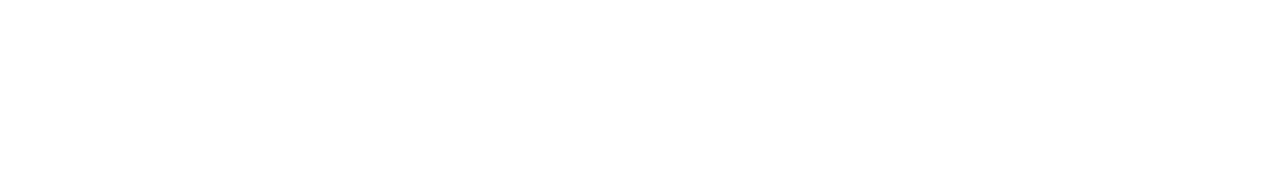
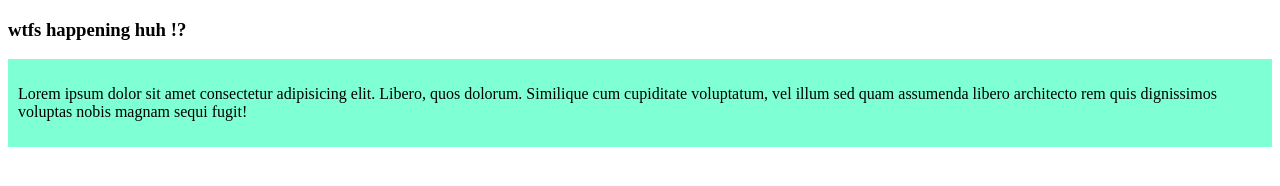
Before and after one commit to rafio1020/my-simple-website, a plain HTML site: page mysimplewebsite.html in a window 1280 px wide. Drawn offline with Linux system fonts and the light colour scheme.

Commit message:
added first blog

```diff
--- /dev/null
+++ b/blogs/mystyle.css
@@ -0,0 +1,4 @@
+div{
+    background-color: aquamarine;
+    padding: 10px;
+}
--- a/mysimplewebsite.html
+++ b/mysimplewebsite.html
@@ -3,9 +3,13 @@
 <head>
     <meta charset="UTF-8">
     <meta name="viewport" content="width=device-width, initial-scale=1.0">
-    <title>Document</title>
+    <title>My first web</title>
+    <link rel="stylesheet" href="blogs/mystyle.css">
 </head>
 <body>
-
+    <h3>wtfs happening huh !?</h3>
+    <div>
+        <p>Lorem ipsum dolor sit amet consectetur adipisicing elit. Libero, quos dolorum. Similique cum cupiditate voluptatum, vel illum sed quam assumenda libero architecto rem quis dignissimos voluptas nobis magnam sequi fugit!</p>
+    </div>
 </body>
 </html>
```
